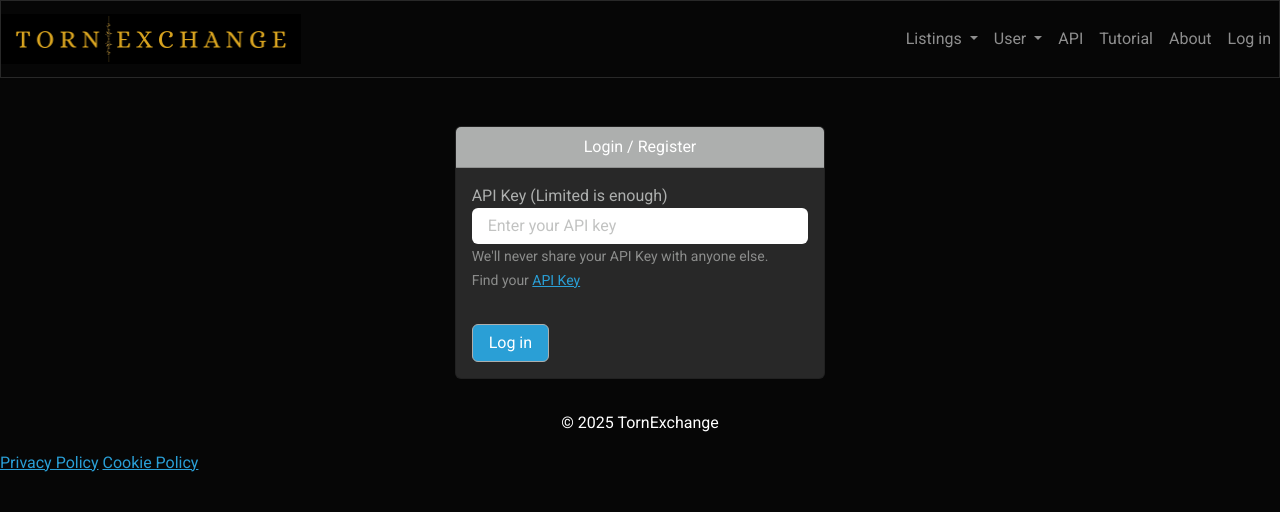
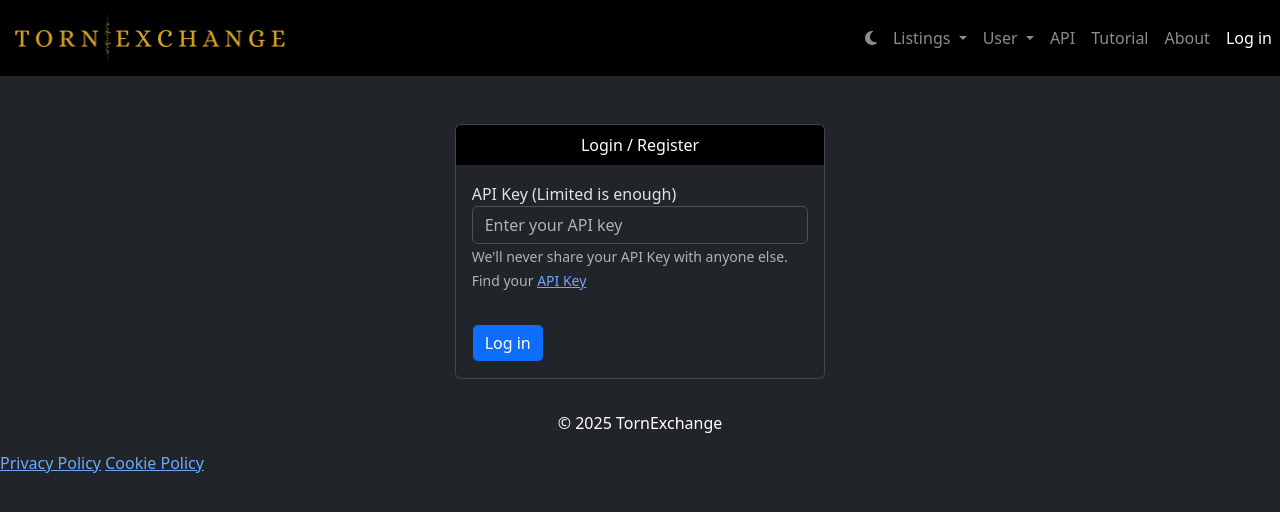
Before and after one commit to torn-exchange/web, a Django app: page /login/ in a window 1280 px wide. Shown: the top 512 px of the page. Run offline with Django 3.2, Linux system fonts and the light colour scheme; some libraries are stand-ins or nearby versions; some web fonts are replaced.

Commit message:
Toggle between Dark and Light theme

```diff
--- a/main/static/main/css/custom.css
+++ b/main/static/main/css/custom.css
@@ -1,3 +1,44 @@
+/* NAVBAR STYLES ARE ALWAYS THE SAME */
+
+/* Navbar styling for both themes */
+.navbar {
+    background-color: #000000 !important;
+}
+
+/* Override Bootstrap's bg-dark class */
+.bg-dark {
+    color: white !important;
+    background-color: #000000 !important;
+}
+
+/* Ensure dropdown menus match the theme */
+.navbar .dropdown-menu {
+    color: 333333 !important;
+    background-color: #000000;
+}
+
+/* Dropdown item hover states */
+.navbar .dropdown-menu .dropdown-item:hover {
+    color: white !important;
+    background-color: #1a1a1a;
+}
+
+/* Dropdown divider color */
+.navbar .dropdown-divider {
+    border-color: #999999 !important;
+}
+
+/* Force these styles in both themes */
+[data-bs-theme=light] .navbar .dropdown-menu,
+[data-bs-theme=dark] .navbar .dropdown-menu {
+    background-color: #000000 !important;
+}
+
+[data-bs-theme=light] .navbar .dropdown-item,
+[data-bs-theme=dark] .navbar .dropdown-item {
+    color: #999999 !important;
+}
+
 /* PRICE LIST STYLES */
 
 .price_table {
--- a/main/templates/main/analytics.html
+++ b/main/templates/main/analytics.html
@@ -6,7 +6,7 @@
 <div class='container'>
 
   {% if user_settings.tutorial == True%}
-  <div class="card bg-info small mt-3">
+  <div class="card bg-secondary small mt-3">
     <div class="card-header p-0 m-0">
       <h5 class='text-center'>
         Tutorial: Welcome to your Analytics Dashboard
--- a/main/templates/main/base.html
+++ b/main/templates/main/base.html
@@ -1,12 +1,41 @@
 <!DOCTYPE html>
 {% load static %}
-<html lang="en">
+<html lang="en" data-bs-theme="dark">
 
 <head>
   <!-- Cache Busting for CSS and JS -->
   <meta http-equiv="Cache-Control" content="no-cache, no-store, must-revalidate" />
   <meta http-equiv="Pragma" content="no-cache" />
   <meta http-equiv="Expires" content="0" />
+
+  <script type="text/javascript">
+    function updateThemeIcon(savedTheme) {
+      const icon = document.getElementById('theme-icon');
+      if (icon) {
+            icon.classList.remove('fa-sun', 'fa-moon');
+            icon.classList.add(savedTheme === 'dark' ? 'fa-moon' : 'fa-sun');
+      }
+    }
+
+    // Function to toggle theme
+    function toggleTheme() {
+      const html = document.documentElement;
+      const currentTheme = html.getAttribute('data-bs-theme');
+      const newTheme = currentTheme === 'dark' ? 'light' : 'dark';
+      html.setAttribute('data-bs-theme', newTheme);
+      localStorage.setItem('theme', newTheme);
+      updateThemeIcon(newTheme);
+    }
+
+    // Function to set initial theme
+    function initializeTheme() {
+      const savedTheme = localStorage.getItem('theme') || 'dark';
+      document.documentElement.setAttribute('data-bs-theme', savedTheme);
+      updateThemeIcon(savedTheme);
+    }
+
+    initializeTheme();
+  </script>
 
   <!-- Iubenda -->
   <script type="text/javascript">
@@ -37,7 +66,7 @@
   <link rel="stylesheet" href="https://cdn.jsdelivr.net/npm/bootstrap@5.3.3/dist/css/bootstrap.min.css"
     integrity="sha384-QWTKZyjpPEjISv5WaRU9OFeRpok6YctnYmDr5pNlyT2bRjXh0JMhjY6hW+ALEwIH" crossorigin="anonymous">
 
-    <link rel="stylesheet" href="{% static 'main/css/cyborgcss.css'%}">
+    {% comment %} <link rel="stylesheet" href="{% static 'main/css/cyborgcss.css'%}"> {% endcomment %}
     <link rel="stylesheet" href="{% static 'main/css/custom.css'%}">
 
   <!-- IMPORTANT: Fant Awesome css needs to be loaded AFTER Daydream! -->
@@ -77,6 +106,24 @@
   <script data-ad-client="ca-pub-5083091252165465" async
     src="https://pagead2.googlesyndication.com/pagead/js/adsbygoogle.js"></script>
   {%include 'main/includes/navbar.html'%}
+  <script type="text/javascript">
+    $(document).ready(function () {
+      const savedTheme = localStorage.getItem('theme') || 'dark';
+      const $icon = $('#theme-icon');
+      if ($icon.length) {
+        const hasMoonClass = $icon.hasClass('fa-moon');
+        const hasSunClass = $icon.hasClass('fa-sun');
+
+        // Only change if there's a mismatch between icon and theme
+        if ((savedTheme === 'dark' && !hasMoonClass) ||
+            (savedTheme === 'light' && !hasSunClass)) {
+            $icon
+                .removeClass('fa-sun fa-moon')
+                .addClass(savedTheme === 'dark' ? 'fa-moon' : 'fa-sun');
+        }
+        }
+    });
+  </script>
 
   <div class="container">
     <div class="col-md-12">
--- a/main/templates/main/includes/navbar.html
+++ b/main/templates/main/includes/navbar.html
@@ -16,8 +16,12 @@
   </a>
 
   <div class="collapse navbar-collapse sticky-top" id="navbarTogglerDemo03">
-
     <ul class="navbar-nav ms-auto">
+      <li class="nav-item float-right">
+        <a class="nav-link" href='#' title="Toggle light or dark theme" onclick="toggleTheme()">
+          <i class="fa-solid fa-moon" id="theme-icon"></i>
+        </a>
+      </li>
       <li class="nav-item dropdown">
         <a class="nav-link dropdown-toggle" href="#" id="navbarDropdown" role="button" data-bs-toggle="dropdown"
           aria-haspopup="true" aria-expanded="false">
@@ -54,23 +58,31 @@
           <div class="dropdown-divider"></div>
           <a class="dropdown-item" href='{% url "calculator" %}'>Calculator</a>
           <a class="dropdown-item" href='{% url "analytics" %}'>Analytics</a>
+          <a class="dropdown-item" href='#' onclick="toggleTheme()">Toggle Theme</a>
           <a class="dropdown-item" href='{% url "settings" %}'>Settings</a>
         </div>
       </li>
       <li class='nav-item float-right'>
         <a class="nav-link" href='{% url "api_home" %}' target="_blank">API</a>
       </li>
-      <li class='{% if request.path == "/how-to-use-torn-exchange/"%} active {% endif %} nav-item float-right'>
-        <a class="nav-link" href='{% url "forum_tutorial" %}'>Tutorial</a>
+      <li class='nav-item float-right'>
+        <a class="nav-link{% if request.path == "/how-to-use-torn-exchange/" %} active {% endif %}" href='{% url "forum_tutorial" %}'>
+          Tutorial
+        </a>
       </li>
-      <li class='{% if request.path == "/about/"%} active {% endif %} nav-item float-right'>
-        <a class="nav-link" href='{% url "about" %}'>About</a>
+      <li class='nav-item float-right'>
+        <a class="nav-link{% if request.path == "/about/" %} active {% endif %}" href='{% url "about" %}'>
+          About
+        </a>
       </li>
       {% if user.is_authenticated%}
       <li class='nav-item float-right'><a class="nav-link" href='{% url "logout" %}'>Log Out</a></li>
       {% else %}
-      <li class='{% if request.path == "/login/" %} active {% endif %} nav-item float-right'><a
-        class="nav-link float-right" href='{% url "login" %}'>Log in</a></li>
+      <li class='nav-item float-right'>
+        <a class="nav-link float-right{% if request.path == "/login/" %} active {% endif %}" href='{% url "login" %}'>
+          Log in
+        </a>
+      </li>
       {% endif %}
     </ul>
   </div>
--- a/main/templates/main/manage_price_list.html
+++ b/main/templates/main/manage_price_list.html
@@ -90,7 +90,7 @@
                 </div>
 
                 <div class='card-body m-3 p-0 pb-2'>
-                    <div class="alert alert-info" role="alert">
+                    <div class="alert alert-primary" role="alert">
                         <i class="fas fa-grip-lines"></i> Drag to reorder categories
                         <span class="mx-3">|</span>
                         <i class="fas fa-toggle-on"></i> Toggle switch to show/hide categories
--- a/main/templates/main/price_list.html
+++ b/main/templates/main/price_list.html
@@ -7,7 +7,7 @@
     {% if owner_profile.torn_id == user_profile.torn_id %}
         {% if user_settings.tutorial == True %}
         <!-- TUTORIAL -->
-        <div class="card bg-info small mt-3">
+        <div class="card bg-secondary small mt-3">
             <div class="card-header p-0 m-0">
                 <h5 class='text-center'>
                     Tutorial: Welcome to your Price List
--- a/main/templates/main/services_list.html
+++ b/main/templates/main/services_list.html
@@ -7,7 +7,7 @@
     {% if owner_profile.torn_id == user_profile.torn_id %}
         {% if user_settings.tutorial == True%}
         <!-- TUTORIAL -->
-        <div class="card bg-info small mt-3">
+        <div class="card bg-secondary small mt-3">
             <div class="card-header p-0 m-0">
                 <h5 class='text-center'>
                     Tutorial: Welcome to your Custom Services price list
--- a/main/templates/main/settings.html
+++ b/main/templates/main/settings.html
@@ -4,7 +4,7 @@
 {% load crispy_forms_tags %}
 <div class='container'>
     {% if user_settings.tutorial == True%}
-    <div class="card bg-info small mt-3">
+    <div class="card bg-secondary small mt-3">
         <div class="card-header p-0 m-0">
             <h5 class='text-center'>
                 Tutorial: Welcome to your settings
```
Also changed, not shown: main/templates/main/calculator.html (+3 -4 lines), main/templates/main/home.html (+7 -7 lines), main/templates/main/price_list_creation.html (+6 -4 lines), main/views.py (+10 -5 lines), README.md.
